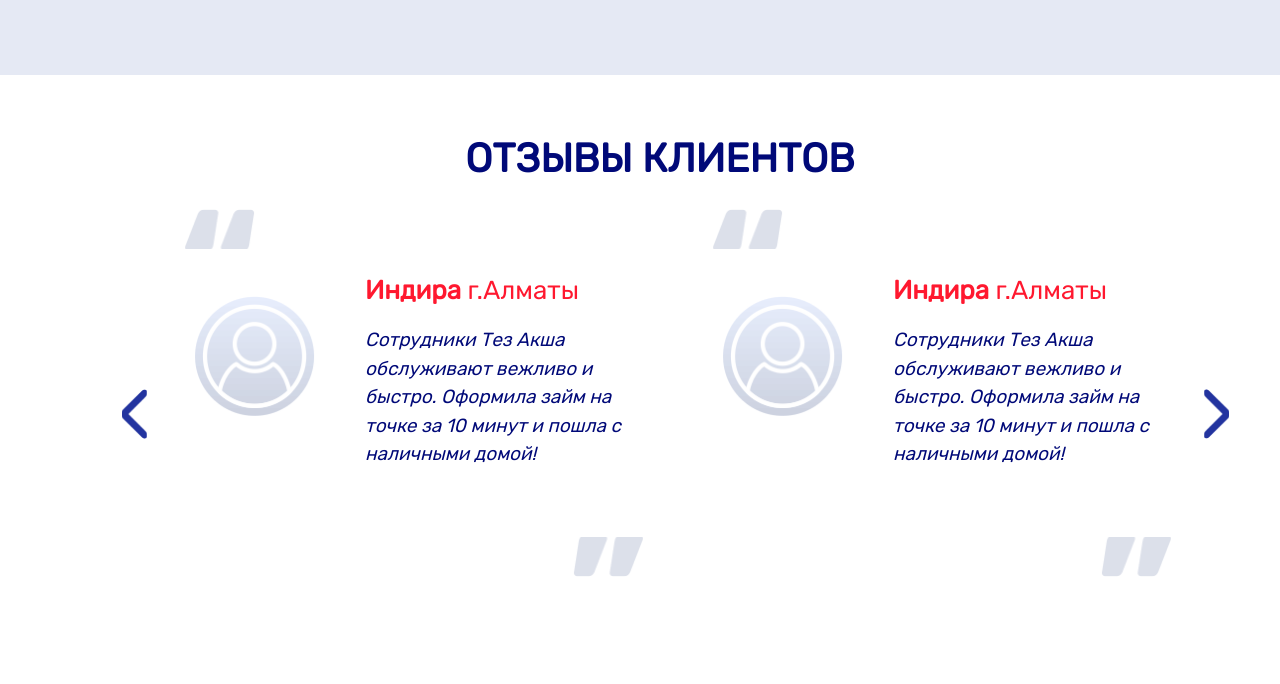
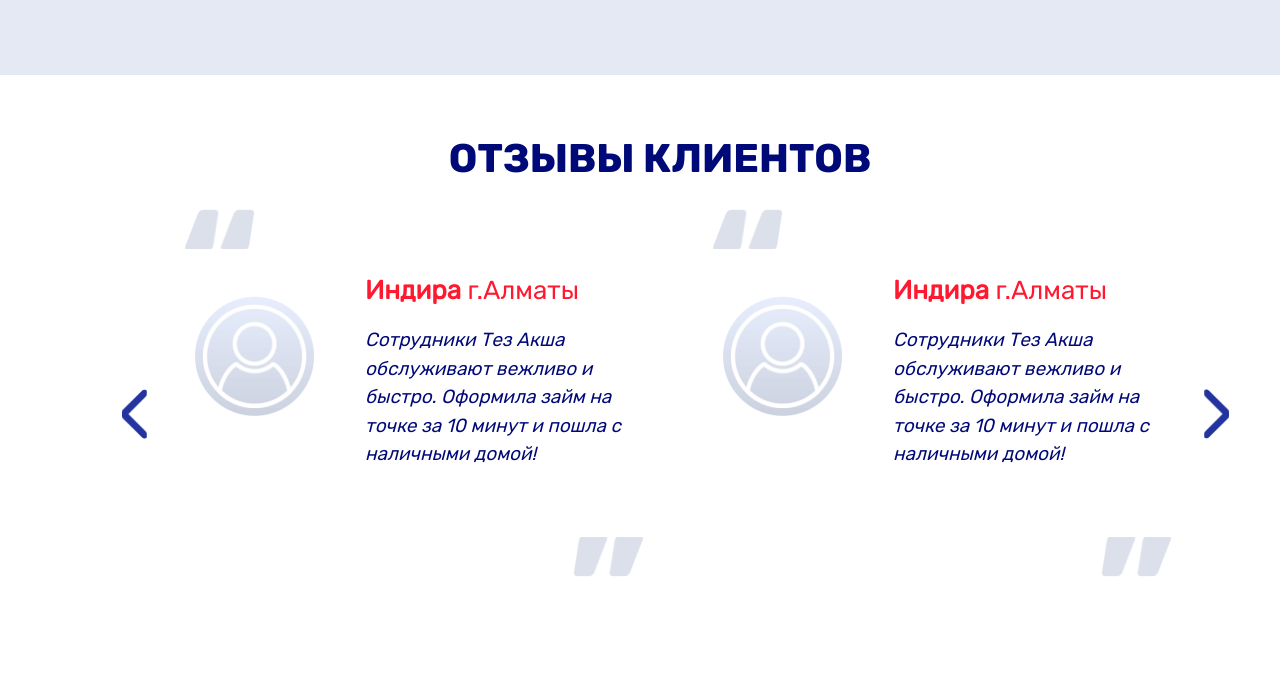
Before and after one commit to Livsnekad42/tezAqsha, a website: page index.html in a window 1280 px wide. Shown: the part 1320-2004 px from the top of the page. Drawn offline with nearby package versions, Linux system fonts and the light colour scheme.

Commit message:
Edit fonts

```diff
--- a/src/style.scss
+++ b/src/style.scss
@@ -323,6 +323,7 @@
     width: 100%;
     margin-top: 60px;
     font-size: 40px;
+    font-family: 'RubikBold';
     text-align: center;
     text-transform: uppercase;
     color: $btnBgColTwo;
@@ -330,7 +331,7 @@
     h2 {
       margin-left: 40px;
       font-size: 40px;
-      font-weight: bold;
+      font-family: 'RubikBold';
     }
   }
 
```
Also changed, not shown: public/css/style.css.
